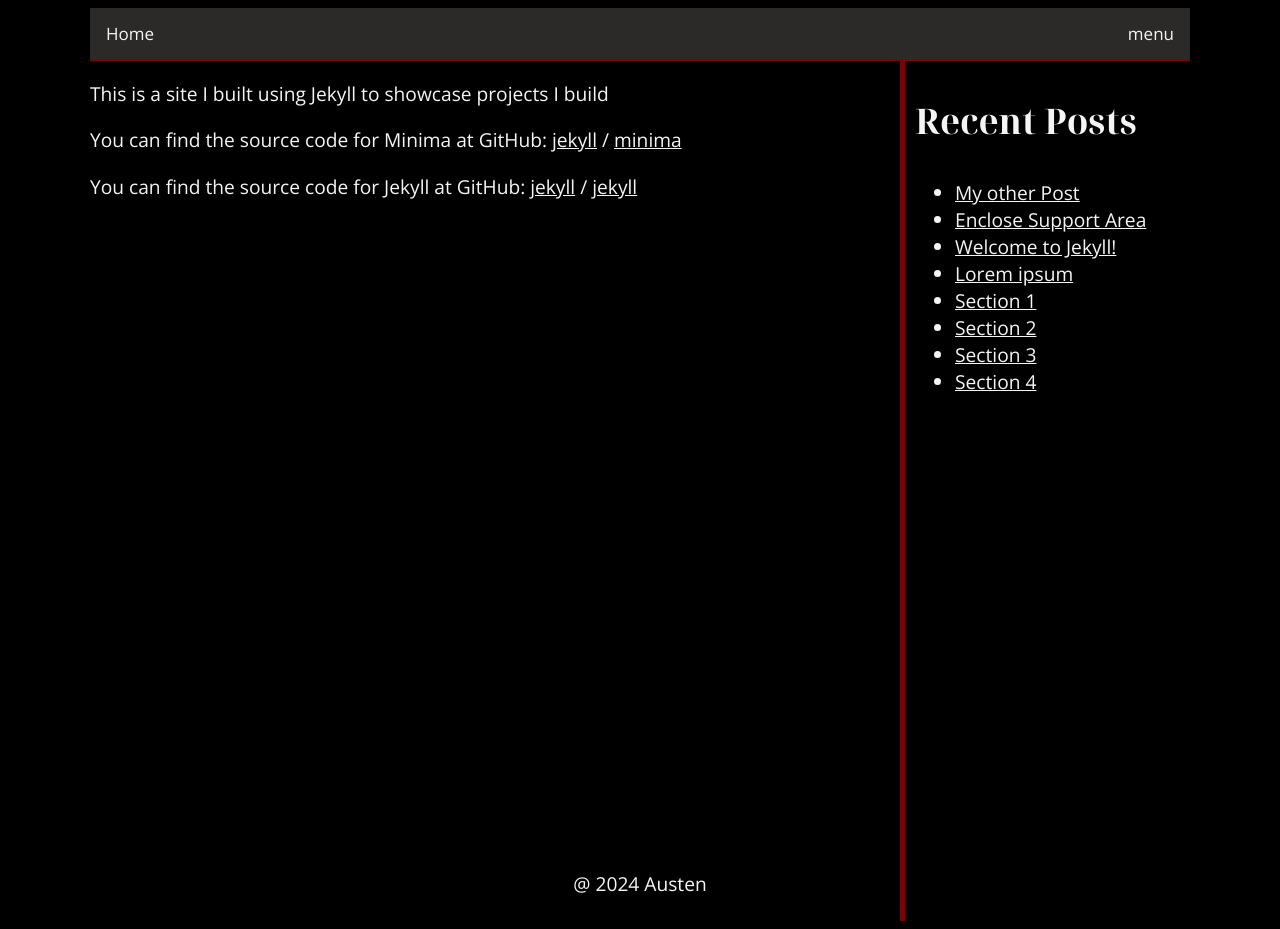
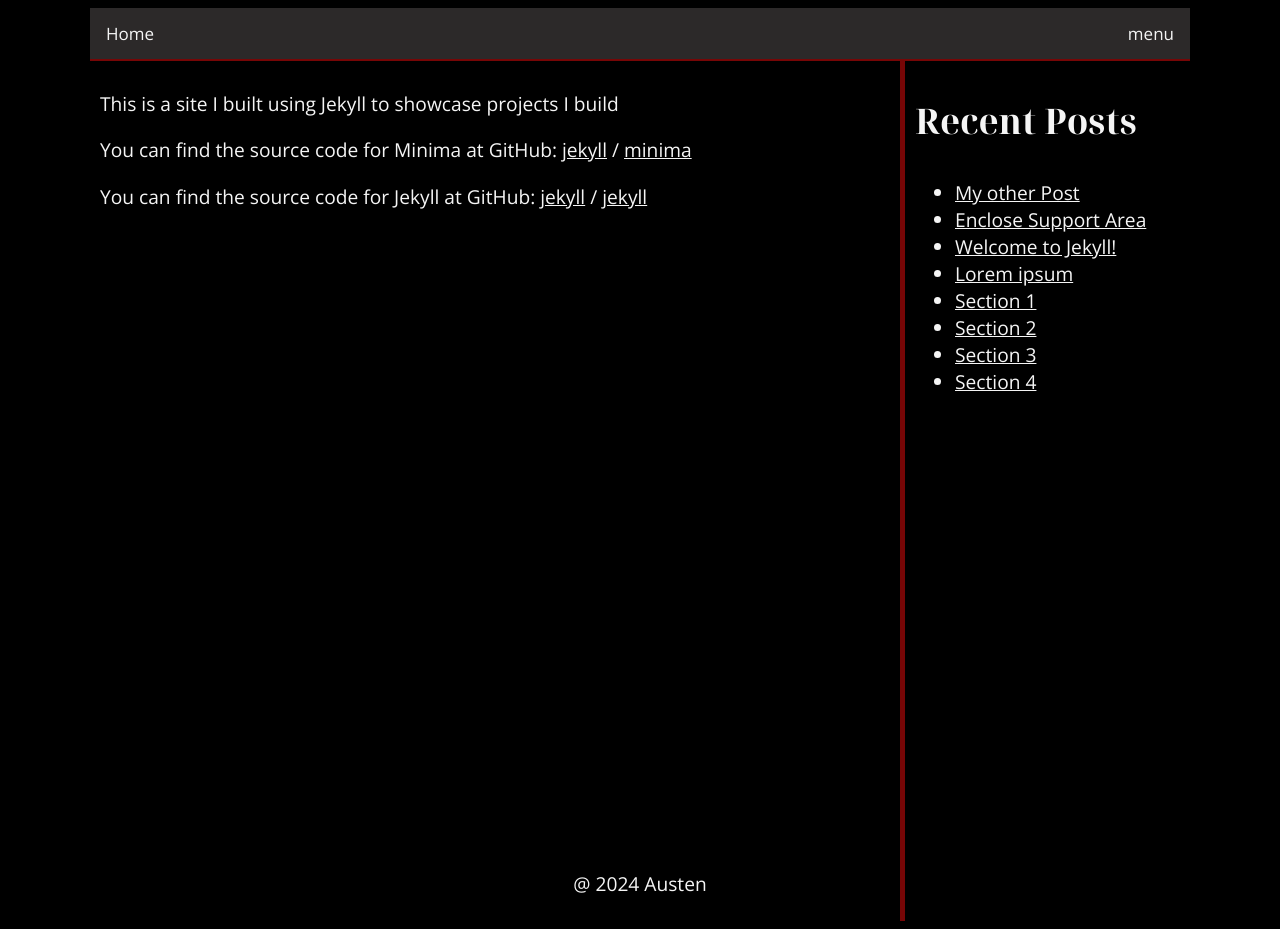
Before and after one commit to AustenMeier/AustenMeier.github., a Jekyll site: the page built from about.markdown, in a window 1280 px wide. Built offline with Jekyll 4.4.1, drawn with Linux system fonts in a browser that asks for light colours.

Commit message:
Update post.html

```diff
--- a/_layouts/post.html
+++ b/_layouts/post.html
@@ -27,7 +27,8 @@ main{
    float:left;
    width: 70%;
    min-height: 300px;
-   overflow:auto
+   overflow:auto;
+   margin: 10px
 }
 aside{
     float: right;
```
